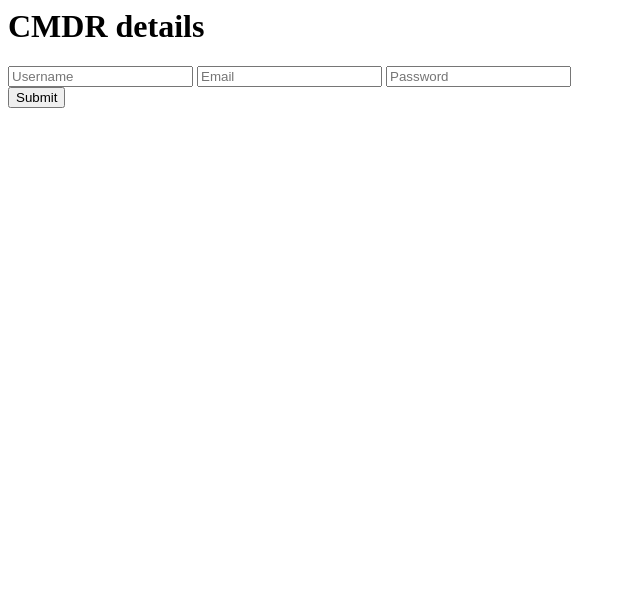
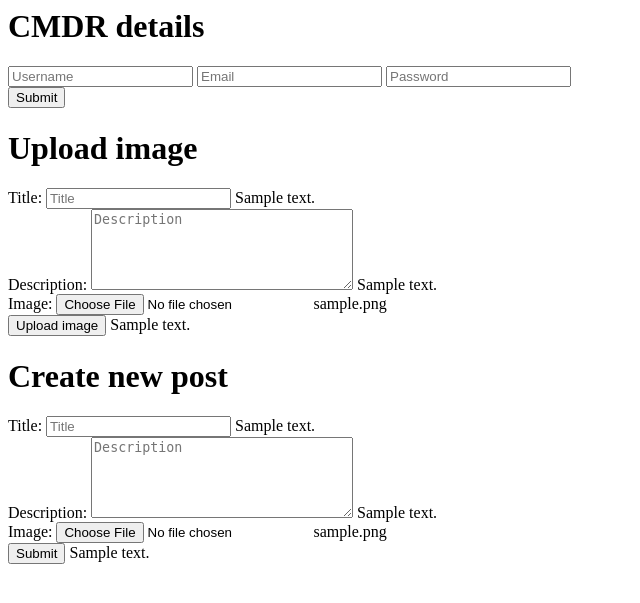
Before and after one commit to AlexanderKremer/elite-screenshots, a PHP site: template app/templates/account.php in a window 1280 px wide. Shown: the top 603 px of the page, without its empty margins (0-640 px from the left). Run offline with PHP 8.4, Linux system fonts and the light colour scheme; the template is opened without the code that fills it: most values are stand-ins (such as "Sample title", 1, 10 or a date in 2020).

Commit message:
working on image uploading

```diff
--- a/app/templates/account.php
+++ b/app/templates/account.php
@@ -27,8 +27,66 @@
 			      </label>
 			    </div>
 			  </div>
-			  <input type="submit" class="submit-button" class="input-group-field">
+			  <input type="submit" class="submit-button input-group-field">
 			</form>
 		</div>
 	</div>
+
+	<div class="row align-center large-5 text-center">
+		<div class="border-container">
+			<h1>Upload image</h1>
+			<form action="index.php?page=account" method="post" enctype="multipart/form-data">
+				<div>
+					<label for="title">Title: </label>
+					<input type="text" name="title" id="title" placeholder="Title" class="input-group-field">
+					<?=  isset($titleMessage) ? $titleMessage : '' ?>
+				</div>
+
+				<div>
+					<label for ="desc">Description: </label>
+					<textarea name="desc" id="desc" cols="30" rows="5" placeholder="Description" class="input-group-field"></textarea>
+					<?=  isset($descMessage) ? $descMessage : '' ?>
+				</div>
+
+				<div>
+					<label for="image">Image: </label>
+					<input type="file" name="image" id="image" class="submit-button input-group-field">
+					<?=  isset($imageMessage) ? $imageMessage : '' ?>
+				</div>
+
+				<input type="submit" name="new-upload" value="Upload image" class="submit-button input-group-field">
+				<?=  isset($postMessage) ? $postMessage : '' ?>
+			</form>
+		</div>
+	</div>
+
+	<div class="row align-center large-5 text-center">
+		<div class="border-container">
+			<h1>Create new post</h1>
+			<form action="index.php?page=account" method="post" enctype="multipart/form-data">
+				<div>
+					<label for="title">Title: </label>
+					<input type="text" name="title" id="title" placeholder="Title" class="input-group-field">
+					<?=  isset($titleMessage) ? $titleMessage : '' ?>
+				</div>
+
+				<div>
+					<label for="desc">Description: </label>
+					<textarea name="desc" id="desc" cols="30" rows="5" placeholder="Description" class="input-group-field"></textarea>
+					<?=  isset($descMessage) ? $descMessage : '' ?>
+				</div>
+
+				<div>
+					<label for="image">Image: </label>
+					<input type="file" name="image" id="image" class="input-group-field">
+					<?=  isset($imageMessage) ? $imageMessage : '' ?>
+				</div>
+
+				<input type="submit" name="new-upload" value="Submit" class="submit-button input-group-field">
+				<?=  isset($postMessage) ? $postMessage : '' ?>
+
+			</form>
+		</div>
+	</div>
+
 </div>
```
Also changed, not shown: app/controllers/AccountController.php (+69 -34 lines).
